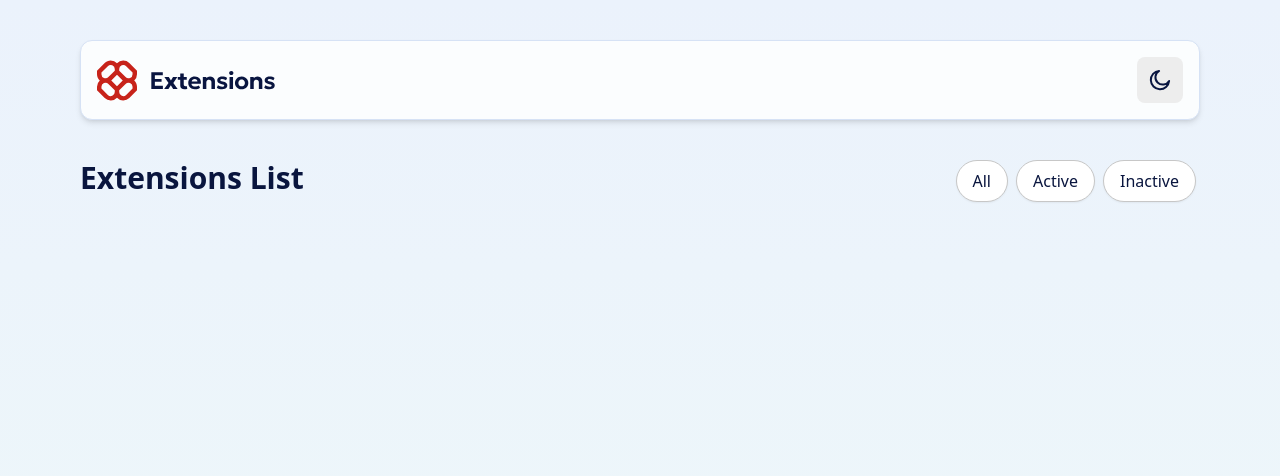
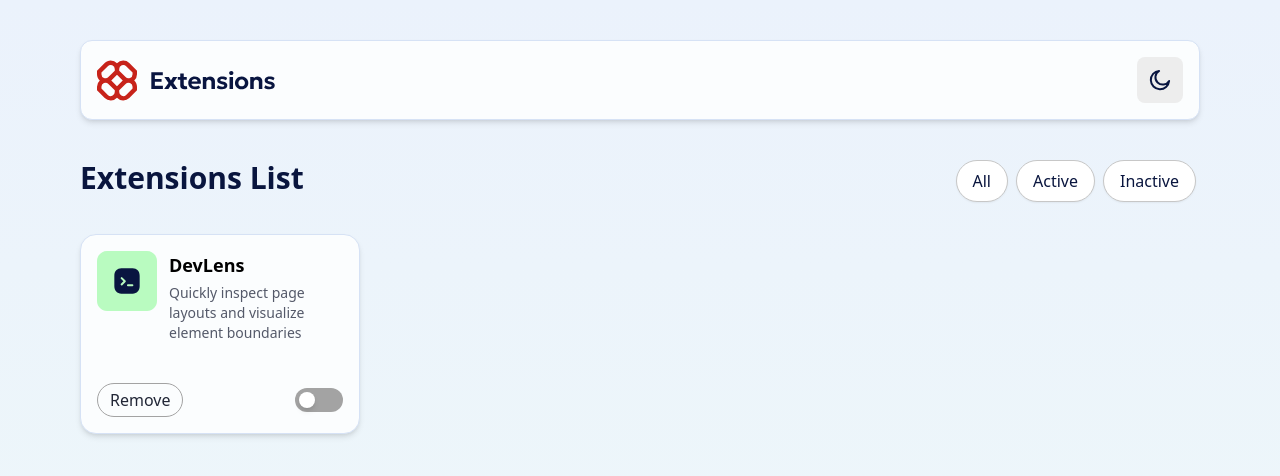
Before and after one commit to mmadiee/browser-extensions-manager-ui, a React (Vite) app: page / in a window 1280 px wide. Shown: the top 476 px of the page. Built offline with nearby package versions, Linux system fonts and the light colour scheme; a web font is replaced by a local one.

Commit message:
add ExtensionsContainer and ExtensionCard components to the App; integrate ExtensionCard into ExtensionsContainer

```diff
--- a/src/App.tsx
+++ b/src/App.tsx
@@ -3,12 +3,14 @@ import React from 'react';
 //Components
 import Header from './components/Header';
 import Tab from './components/Tabs';
+import ExtensionsContainer from './components/ExtensionsContainer';
 
 const App = () => {
     return (
         <>
             <Header></Header>
             <Tab></Tab>
+            <ExtensionsContainer></ExtensionsContainer>
         </>
     )
 }
--- /dev/null
+++ b/src/components/ExtensionCard.tsx
@@ -0,0 +1,34 @@
+import React, { useState } from "react";
+
+//
+import logoConsolePlus from '../../assets/images/logo-console-plus.svg';
+
+const ExtensionCard = () => {
+    const [isActive, setIsActive] = useState(false);
+    return (
+        <div className="rounded-2xl bg-neutral-0 shadow-md border border-neutral-200 w-1/4 p-4">
+            <div className="flex justify-around mb-10 items-start gap-3">
+                <img src={logoConsolePlus} alt="" />
+                <div>
+                    <h1 className="font-bold text-lg mb-1">DevLens</h1>
+                    <p className="text-neutral-600 text-sm">Quickly inspect page layouts and visualize element boundaries</p>
+                </div>
+            </div>
+            <div className="flex justify-between items-center">
+                <button className="py-1 px-3 bg-neutral-0 text-neutral-800 border border-neutral-400 rounded-full hover:bg-red-700 hover:text-neutral-0 transform transition duration-200 focus:ring-2 focus:ring-red-500">Remove</button>
+                <button
+                    onClick={() => setIsActive(!isActive)}
+                    className={`w-12 h-6 flex items-center rounded-full p-1 transition duration-200 ${isActive ? "bg-red-700" : "bg-neutral-400"
+                        }`}
+                >
+                    <div
+                        className={`w-4 h-4 bg-white rounded-full shadow-md transform transition duration-200 ${isActive ? "translate-x-6" : "translate-x-0"
+                            }`}
+                    ></div>
+                </button>
+            </div>
+        </div>
+    )
+}
+
+export default ExtensionCard;
--- /dev/null
+++ b/src/components/ExtensionsContainer.tsx
@@ -0,0 +1,13 @@
+import { React } from 'react';
+
+import ExtensionCard from './ExtensionCard';
+
+const ExtensionsContainer = () => {
+    return (
+        <div className="mx-20 my-8">
+            <ExtensionCard> </ExtensionCard>
+        </div>
+    )
+}
+
+export default ExtensionsContainer;
```
